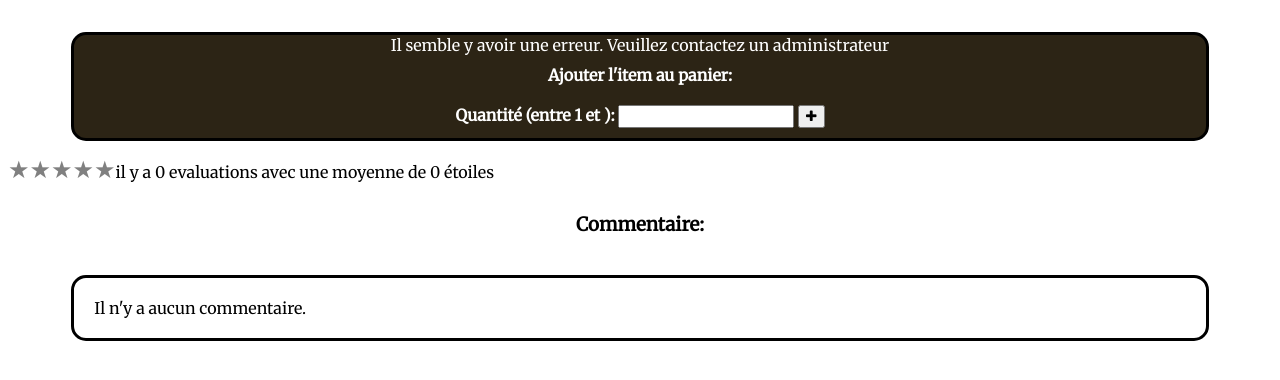
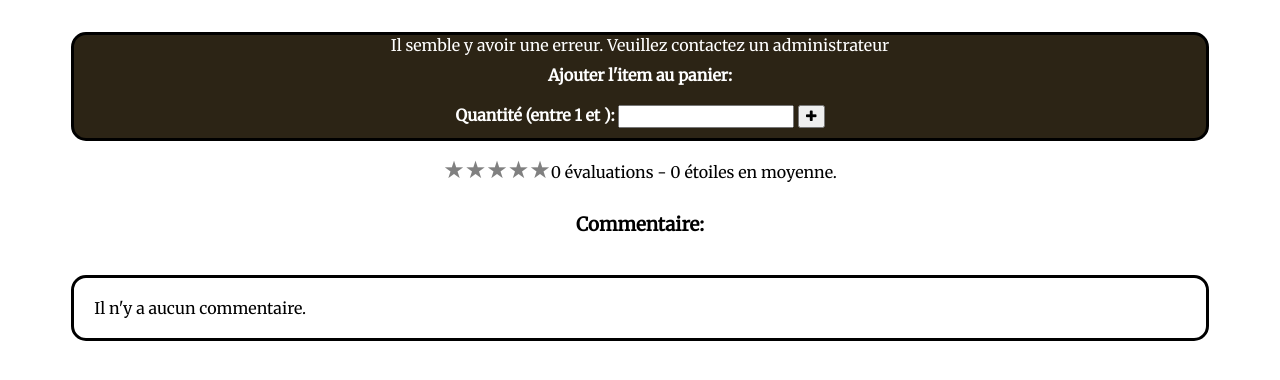
Before and after one commit to vincentbeaupre/Darquest, a PHP site: page /itemDetails.php in a window 1280 px wide. Shown: the part 68-448 px from the top of the page. Run offline with PHP 8.4, Linux system fonts and the light colour scheme; the visitor is signed in with stand-in values (Sample User, id 1); data that the repository does not hold is empty.

Commit message:
Update itemDetails.php

```diff
--- a/itemDetails.php
+++ b/itemDetails.php
@@ -144,7 +144,13 @@
     <?php } ?>
 
   </div>
-  <div>
+  <div style="
+    display: flex;
+    flex-direction: column;
+    align-content: center;
+    justify-content: center;
+    align-items: center;
+">
     <div class="rating">
       <?php for ($x = 0; $x < 5; $x++) {
         if ($x < floor($moyenneEtoiles['moyenneEvaluation'])) {
@@ -154,7 +160,7 @@
         }
       }
       //echo "il y a " . floor($moyenneEtoiles['moyenneEvaluation']) . " evaluations.";
-      echo "il y a " . $totalEval . " evaluations avec une moyenne de " . $moyenneEtoiles['moyenneEvaluation'] . " étoiles";
+      echo $totalEval . " évaluations - " . $moyenneEtoiles['moyenneEvaluation'] . " étoiles en moyenne.";
 
       ?>
     </div>
```
